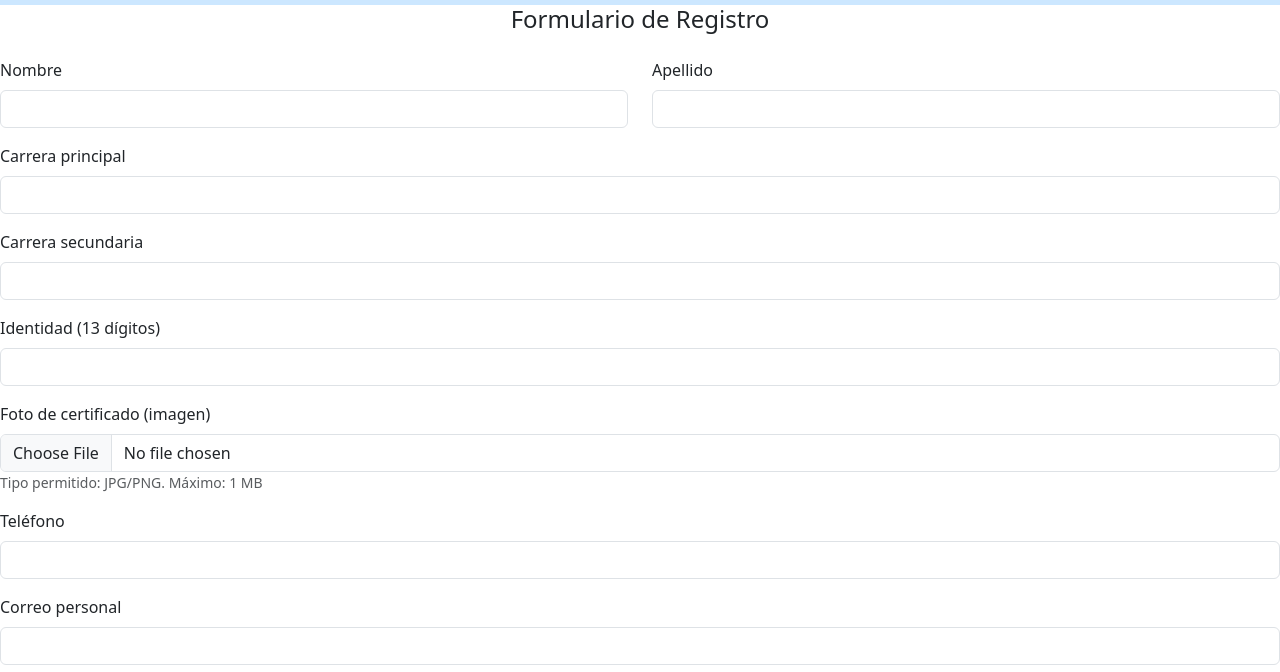
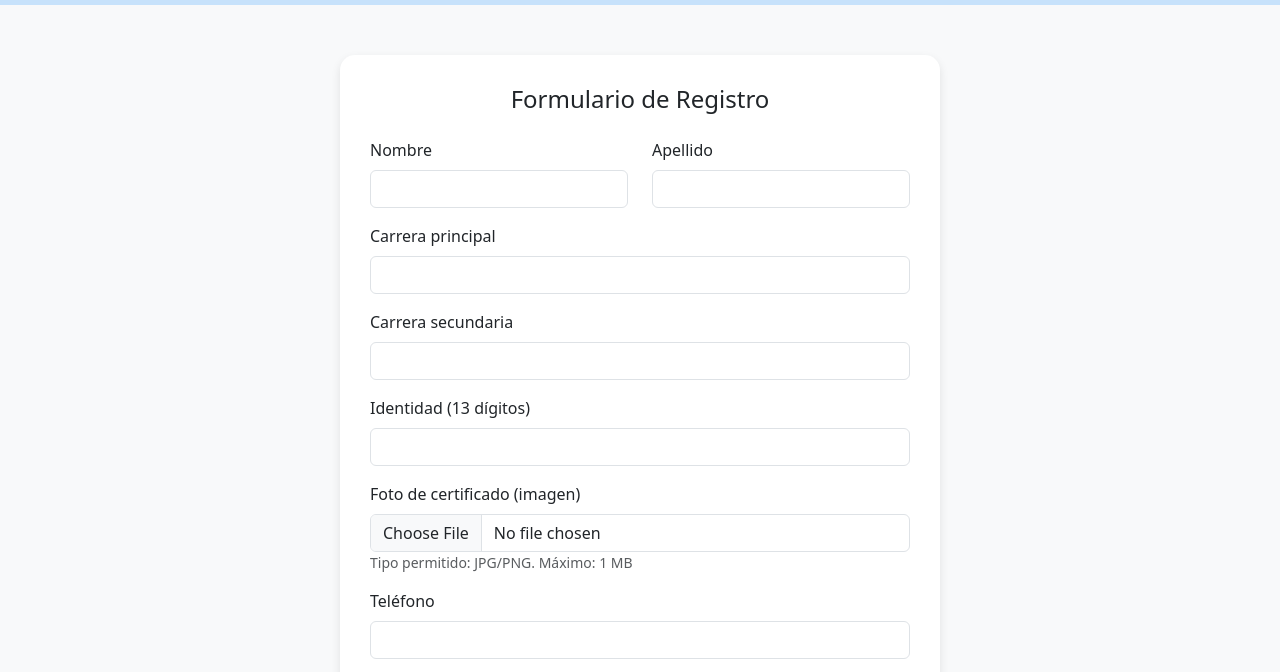
Before and after one commit to leguillen91/ingenieriaSoftware, a plain HTML site: page Pantalla-Principal-Admisiones/FormularioInscripciones.html in a window 1280 px wide. Both pictures are taken after a click on the link "Inscripcion para Aspirantes". Shown: the part 101-773 px from the top of the page. Drawn offline with nearby package versions, Linux system fonts and the light colour scheme.

Commit message:
Update estilos.css

```diff
--- a/Pantalla-Principal-Admisiones/estilos.css
+++ b/Pantalla-Principal-Admisiones/estilos.css
@@ -35,3 +35,15 @@ position: absolute;
 left: 50%;
 transform: translate(-50%);
 }
+
+body {
+      background-color: #f8f9fa;
+    }
+    .form-container {
+      max-width: 600px;
+      margin: 50px auto;
+      background-color: white;
+      border-radius: 15px;
+      box-shadow: 0px 4px 10px rgba(0,0,0,0.1);
+      padding: 30px;
+    }
```
